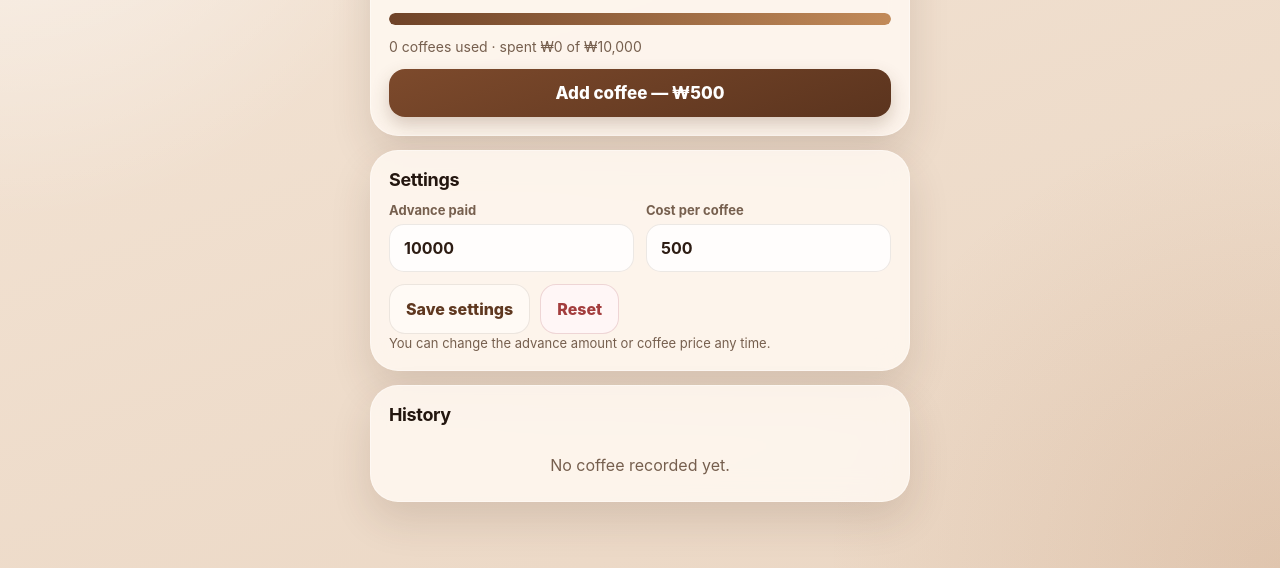
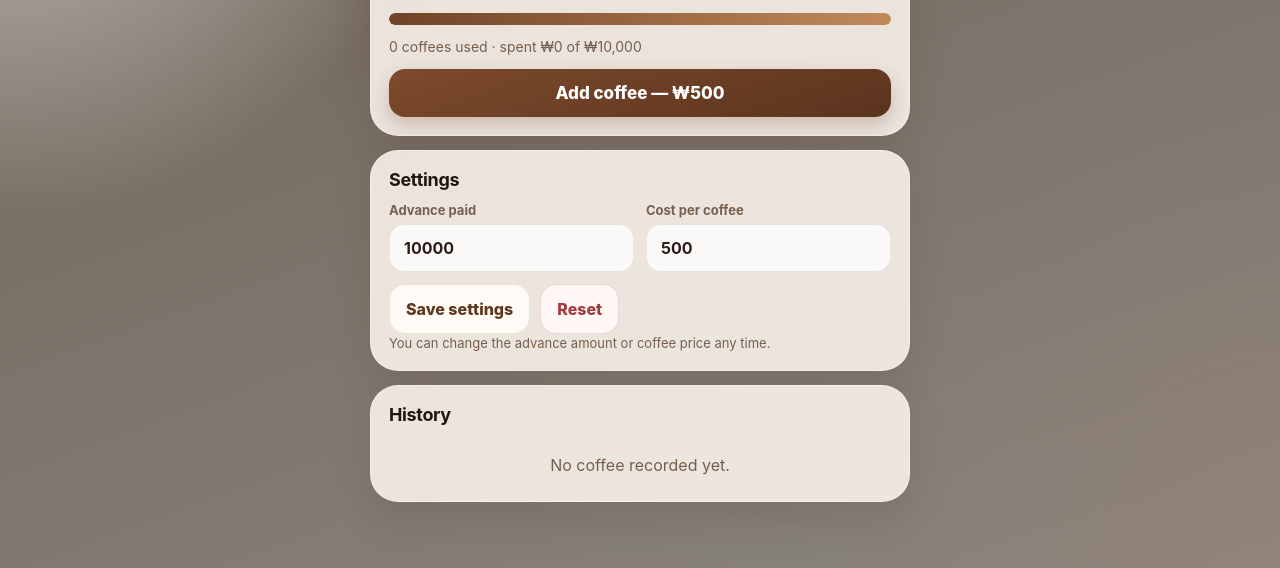
Before and after one commit to tabasum-ph/Coffee-Tracker, a plain HTML site: page index.html in a window 1280 px wide. Shown: the part 232-800 px from the top of the page. Drawn offline with Linux system fonts and the light colour scheme.

Commit message:
Add files via upload

```diff
--- a/index.html
+++ b/index.html
@@ -6,18 +6,18 @@
   <meta name="apple-mobile-web-app-capable" content="yes" />
   <meta name="apple-mobile-web-app-status-bar-style" content="default" />
   <meta name="apple-mobile-web-app-title" content="Coffee Tracker" />
-  <title>Tab's Bean Balance</title>
+  <title>Tabs Bean Balance</title>
   <link rel="manifest" href="manifest.json" />
   <link rel="apple-touch-icon" href="icon.svg" />
   <style>
     :root {
-      --bg1: #f4e5d6;
-      --bg2: #ead6c3;
+      --bg1: #6f6255;
+      --bg2: #8b8681;
       --panel: rgba(255, 248, 241, 0.85);
       --panel-solid: #fffaf5;
       --text: #23160f;
       --muted: #765f4e;
-      --accent: #6f4328;
+      --accent: #41286f;
       --accent-2: #b27345;
       --line: rgba(74, 45, 28, 0.10);
       --shadow: 0 18px 40px rgba(68, 42, 26, 0.14);
```
